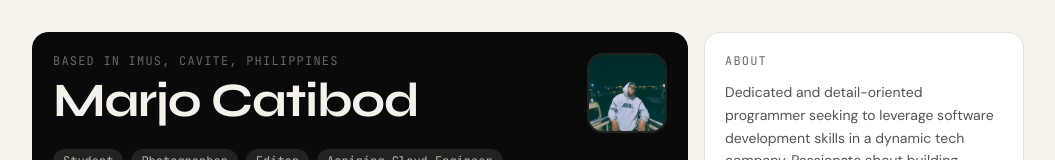
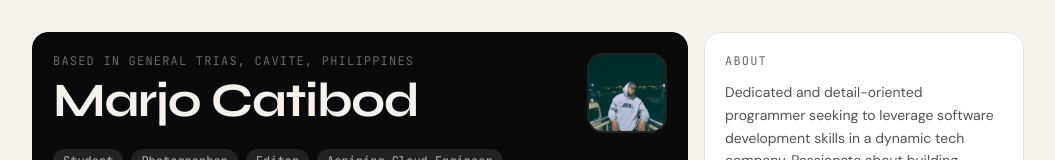
Before and after one commit to JustRax/portfolio, a Vue app: page /#/ in a window 1280 px wide. Shown: the top 160 px of the page, without its empty margins (112-1167 px from the left). Built offline with nearby package versions, Linux system fonts and the light colour scheme.

Commit message:
feat: update location in profile from 'Imus, Cavite' to 'General Trias, Cavite'

```diff
--- a/src/data/portfolio.js
+++ b/src/data/portfolio.js
@@ -18,7 +18,7 @@ import resume from '../assets/catibod_resume.pdf'
 export const profile = {
   name: 'Marjo Catibod',
   title: 'Student · Photographer · Editor · Aspiring Cloud Engineer · Aspiring Network Engineer',
-  location: 'Imus, Cavite, Philippines',
+  location: 'General Trias, Cavite, Philippines',
   bio: `Dedicated and detail-oriented programmer seeking to leverage software development skills in a dynamic tech company. Passionate about building efficient, user-friendly systems and continuously improving technical expertise through hands-on projects and real-world problem solving.
 
 Currently pursuing a Bachelor’s degree in Information Technology, I have experience working with web development, database management, and embedded systems projects such as Arduino-based projects. I enjoy turning ideas into functional solutions, whether it’s developing a cashier system, designing responsive interfaces, or integrating hardware with software.
```
Also changed, not shown: 1 other file (tests, documents, lock files or other folders).
